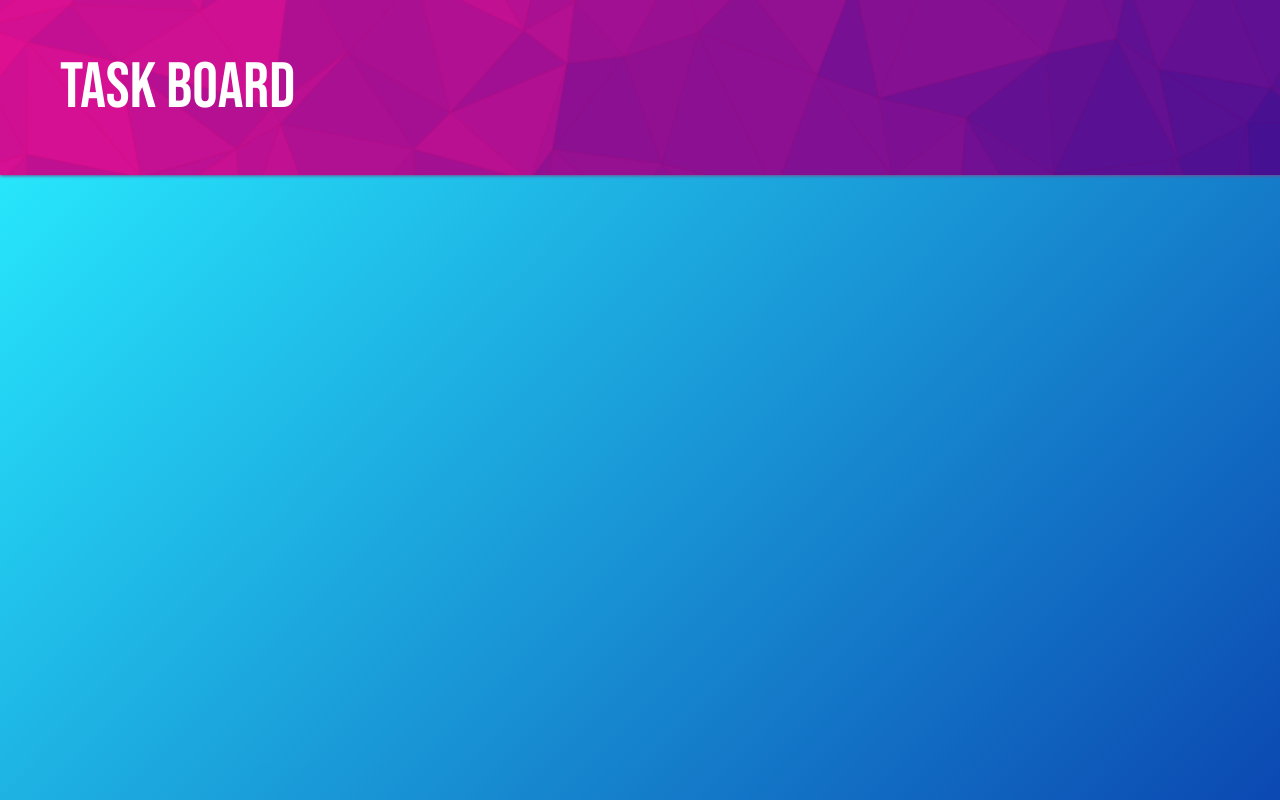
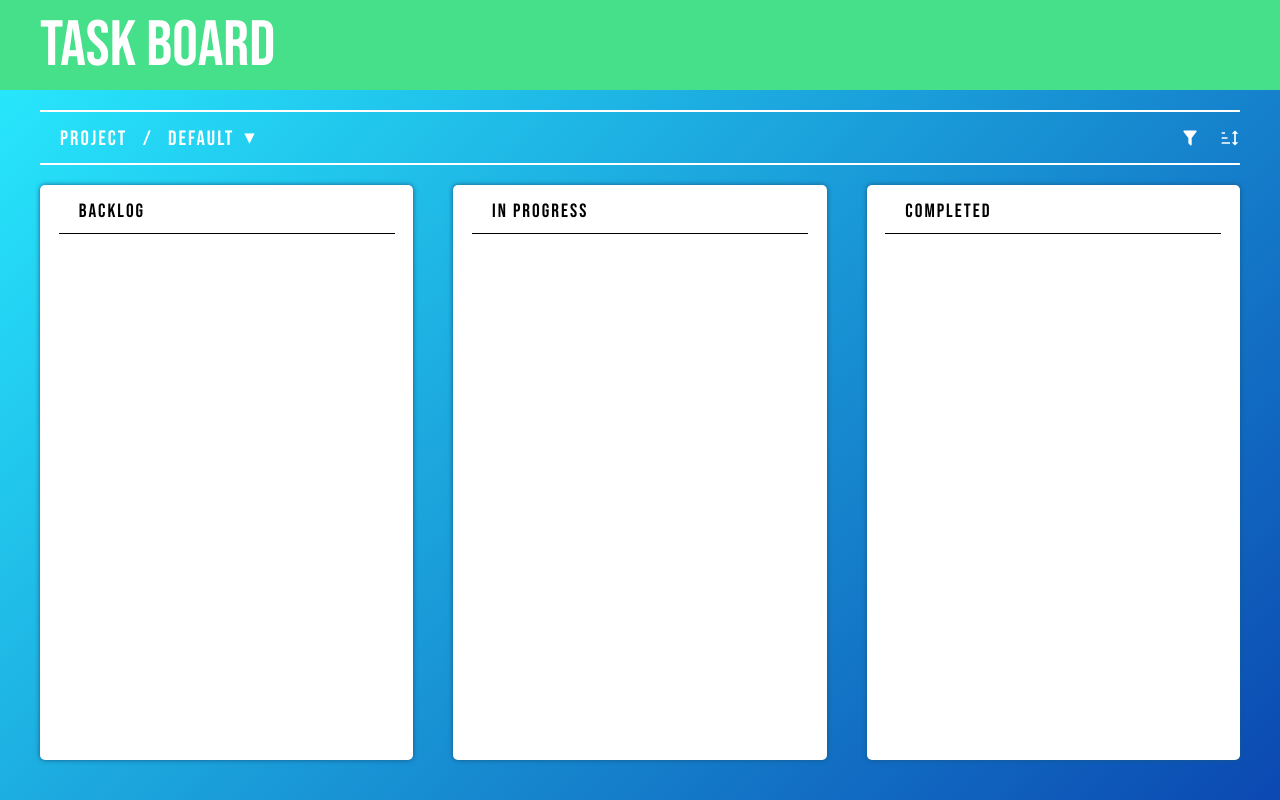
Before and after one commit to ferrarib/TaskBoard, a website built with webpack: page dist/index.html in a window 1280 px wide. Built offline with nearby package versions, Linux system fonts and the light colour scheme; a web font is replaced by a local one.

Commit message:
added task bar and task board cards

```diff
--- a/src/index.js
+++ b/src/index.js
@@ -1 +1,7 @@
-console.log("JS is running!");
+import TaskContainer from './tasks';
+import TaskBar from './taskbar';
+
+const content = document.getElementById('content');
+
+content.appendChild(TaskBar());
+content.appendChild(TaskContainer());
--- /dev/null
+++ b/src/taskbar.js
@@ -0,0 +1,35 @@
+
+let currentProject = "Default";
+
+export default function() {
+    const taskBar = document.createElement('div');
+    taskBar.classList.add('task-bar');
+
+    //Active Project
+    const activeProject = document.createElement('div');
+    activeProject.classList.add('active-project');
+    activeProject.textContent = "Project / " + currentProject;
+
+    taskBar.appendChild(activeProject);
+
+    //Filters
+    const filtersContainer = document.createElement('div');
+    filtersContainer.classList.add('filters-container');
+
+    const filterButton = document.createElement('img');
+    filterButton.classList.add('filter-button');
+    filterButton.classList.add('filter');
+    filterButton.setAttribute('src', './assets/filter.svg')
+
+    const sortButton = document.createElement('img');
+    sortButton.classList.add('filter-button');
+    sortButton.classList.add('sort');
+    sortButton.setAttribute('src', './assets/sort.svg')
+
+    filtersContainer.appendChild(filterButton);
+    filtersContainer.appendChild(sortButton);
+
+    taskBar.appendChild(filtersContainer);
+
+    return taskBar;
+}
--- /dev/null
+++ b/src/tasks.js
@@ -0,0 +1,38 @@
+
+export default function() {
+    const taskTypeContainer = document.createElement('div');
+    taskTypeContainer.classList.add('task-type-container');
+
+    //Backlog
+    const backlog = document.createElement('div');
+    backlog.classList.add('task-type');
+
+    const backlogTitle = document.createElement('div');
+    backlogTitle.classList.add('task-title');
+    backlogTitle.textContent = 'Backlog';
+    backlog.appendChild(backlogTitle);
+
+    //In Progress
+    const inProgress = document.createElement('div');
+    inProgress.classList.add('task-type');
+
+    const inProgressTitle = document.createElement('div');
+    inProgressTitle.classList.add('task-title');
+    inProgressTitle.textContent = 'In Progress';
+    inProgress.appendChild(inProgressTitle);
+
+    //Completed
+    const completed = document.createElement('div');
+    completed.classList.add('task-type');
+
+    const completedTitle = document.createElement('div');
+    completedTitle.classList.add('task-title');
+    completedTitle.textContent = 'Completed';
+    completed.appendChild(completedTitle);
+
+    taskTypeContainer.appendChild(backlog);
+    taskTypeContainer.appendChild(inProgress);
+    taskTypeContainer.appendChild(completed);
+
+    return taskTypeContainer;
+}
```
Also changed, not shown: dist/assets/filter.svg (added), dist/assets/sort.svg (added), dist/index.css, dist/index.html, dist/main.js.
